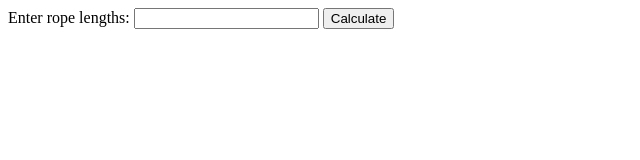
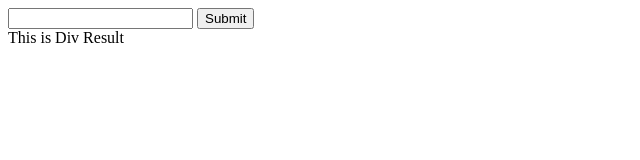
Before and after one commit to acciojob/Minimum-Cost-Of-Ropes-dhanvantichelani22, a website: page main.html in a window 1280 px wide. Shown: the whole page, without its empty margins (0-640 px from the left). Drawn offline with Linux system fonts and the light colour scheme.

Commit message:
created a submission

```diff
--- a/main.html
+++ b/main.html
@@ -3,19 +3,11 @@
 <head>
 </head>
 <body>
-    <form>
-        <label for="rope-lengths">Enter rope lengths:</label>
-        <input type="text" id="rope-lengths">
-        <button type="button" onclick="calculateMinCost()">Calculate</button>
-      </form>
-      <div id="result"></div>
-
-<script>
-    type="text/javascript" src="./script.js"
-
-  </script>
-
-
+    <form id="form" onsubmit="return false">
+      <input type="text" id = "inputArr"/>
+      <input type="submit" value="Submit" onclick="calculateMinCost()"/>
+    </form>
+    <div id="result">This is Div Result</div>
+    <script type="text/javascript" src="./script.js"></script>
 </body>
-
 </html>
```
